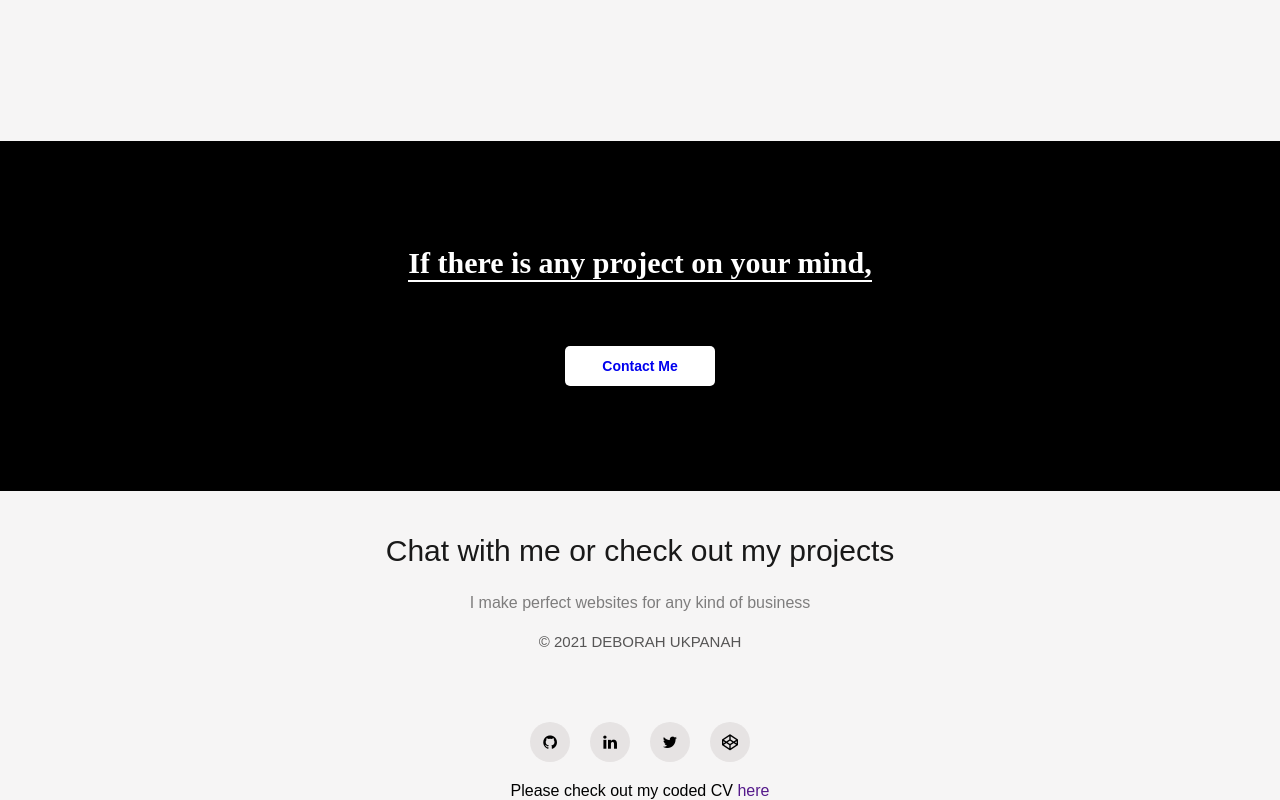
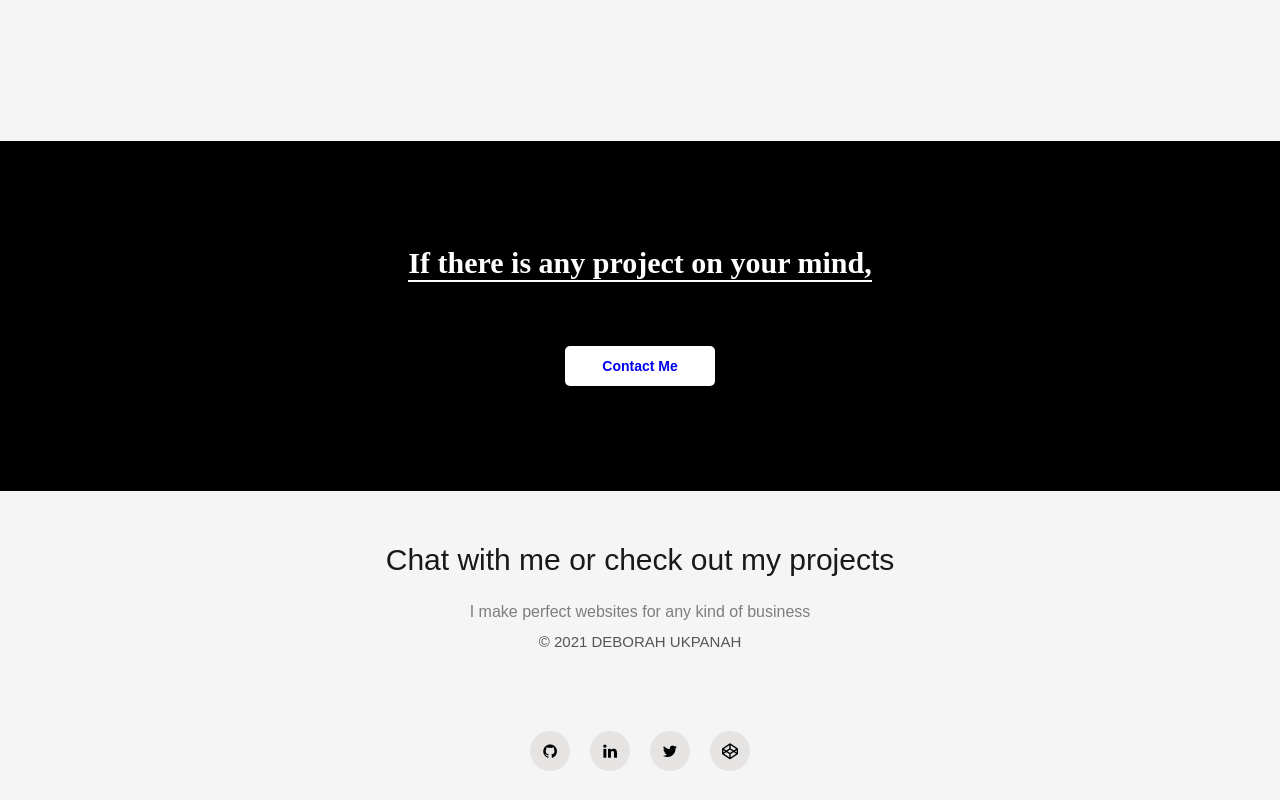
Before and after one commit to Debbyyy/zuri-cv-task, a plain HTML site: page My Portfolio/index.html in a window 1280 px wide. Shown: the part 1303-2103 px from the top of the page. Drawn offline with Linux system fonts and the light colour scheme.

Commit message:
fixed:portfolio

```diff
--- a/My Portfolio/index.html
+++ b/My Portfolio/index.html
@@ -90,7 +90,6 @@
             <a href="#"><i class="fa fa-codepen"></i></a>
         </div>
         <p class="copyright">&copy; 2021 DEBORAH UKPANAH</p>
-        <p>Please check out my coded CV <a href="">here</a> </p>
     </footer>
 </body>
 
```
